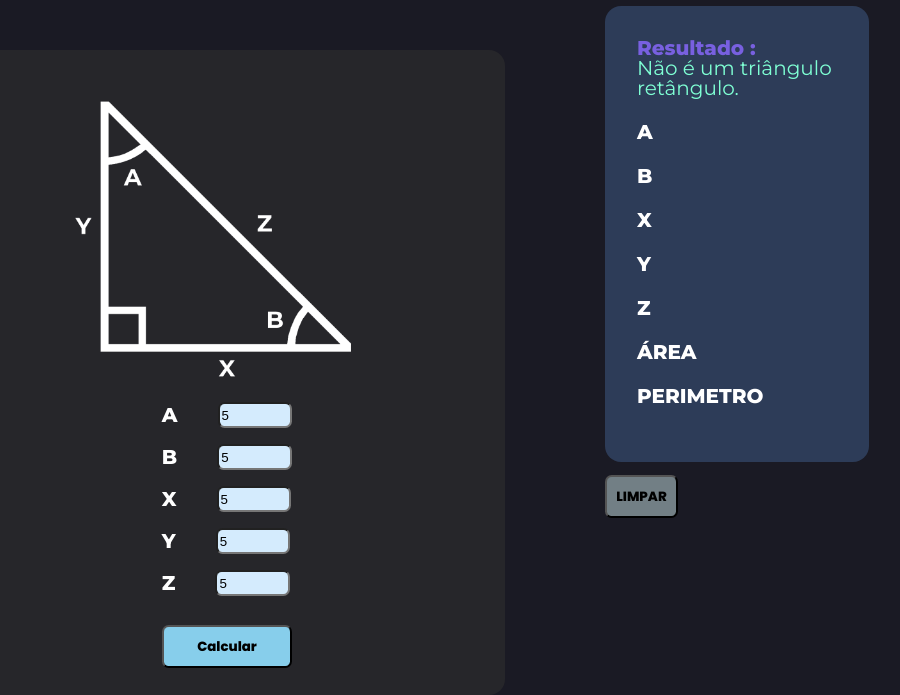
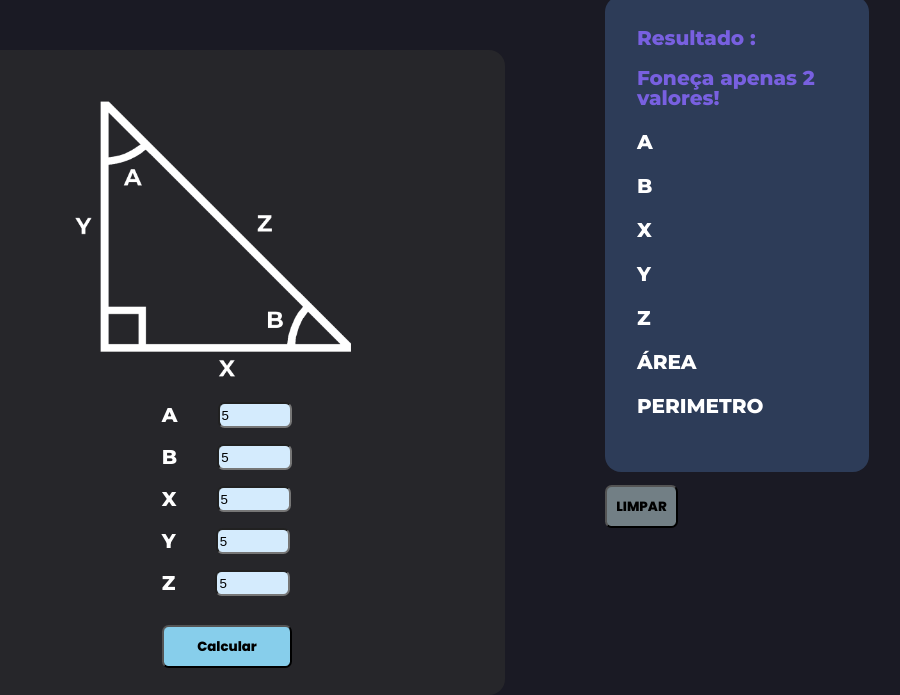
Before and after one commit to LuiFoo/Calc-TrianguloRetangulo, a plain HTML site: page index.html in a window 1280 px wide. Both pictures are taken after typing "5", "5", "5", "5", "5" into the empty fields and a click on the button "Calcular". Shown: the part 131-826 px from the top of the page, without its empty margins (231-1131 px from the left). Drawn offline with Linux system fonts and the light colour scheme; a web font is replaced by a local one.

Commit message:
upgrade .js

```diff
--- a/app.js
+++ b/app.js
@@ -24,6 +24,16 @@ function limpar() {
     perimetroTriangulo = [];
 }
 
+function limpartudo() {
+    limpar()
+    document.getElementById('cateto-1').value = "";
+    document.getElementById('angulo-1').value = "";
+    document.getElementById('angulo-2').value = "";
+    document.getElementById('cateto-1').value = "";
+    document.getElementById('cateto-2').value = "";
+    document.getElementById('hipotenusa').value = "";
+}
+
 function presseguir() {
     limpar()
 
@@ -43,7 +53,14 @@ function presseguir() {
     if (document.getElementById('hipotenusa').value > 0) {
         Number(hipotenusaAarray.push(document.getElementById('hipotenusa').value));
     }
-    stage2();
+
+    if (catetoXAarray.length == 1 && catetoYAarray.length == 1 &&hipotenusaAarray.length == 1) {
+        document.getElementById('erro').innerHTML = "Foneça apenas 2 valores!";
+    } else if (catetoXAarray.length == 0 && catetoYAarray.length == 0 &&hipotenusaAarray.length == 0 && anguloAarray.length == 0 && anguloBarray.length == 0) {
+        document.getElementById('erro').innerHTML = "Foneça dados!";
+    } else {
+        stage2();
+    }
 }
 
 function stage2() {
@@ -184,6 +201,6 @@ function prosseguindo() {
         document.getElementById('paragrafo1').innerHTML = aareatriangulo;
         document.getElementById('paragrafo2').innerHTML = pperimetrotriangulo;
     } else {
-        document.getElementById('erro').innerHTML = "Não é um triângulo retângulo.";
+        document.getElementById('erro').innerHTML = "Revise os dados!";
     }
 }
--- a/index.html
+++ b/index.html
@@ -45,7 +45,7 @@
         <div>
             <section class="section2">
                 <p class="textos4">Resultado :</p>
-                <p id="erro" class="textos2"></p>
+                <p id="erro" class="textoerro"></p>
                 <div class="section2__div">
                     <p class="textos">A</p>
                     <p class="textos2" id="paragrafoa"></p>
@@ -75,7 +75,7 @@
                     <p class="textos2" id="paragrafo2"></p>
                 </div>
             </section>
-            <input type="button" id="button" value="LIMPAR" class="botao__section2" onclick="limpar()">
+            <input type="button" id="button" value="LIMPAR" class="botao__section2" onclick="limpartudo()">
         </div>
 
     </body>
--- a/style.css
+++ b/style.css
@@ -52,8 +52,16 @@ body {
 .textos2 {
     font-size: 20px;
     font-family: "Montserrat", sans-serif;
-    font-weight: 400;
-    color:aquamarine;
+    font-weight: 800;
+    color: rgb(120, 96, 224);
+}
+
+.textoerro {
+    margin: 1em 0 0 0;
+    font-size: 20px;
+    font-family: "Montserrat", sans-serif;
+    font-weight: 800;
+    color: rgb(120, 96, 224);
 }
 
 .textos4 {
```
